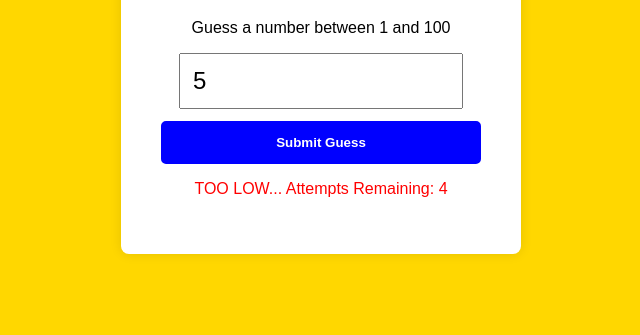
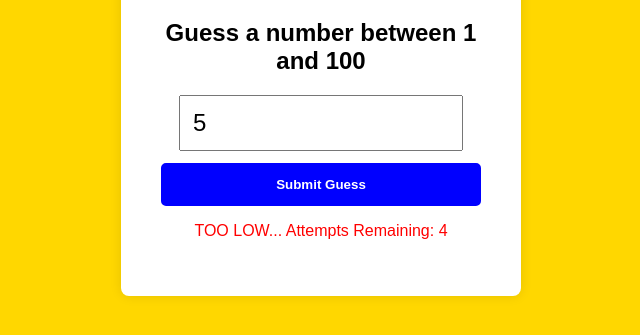
Before and after one commit to agusgugliu/mimo-guessnumber, a plain HTML site: page index.html in a window 1280 px wide. Both pictures are taken after typing "5" into the empty fields and a click on the button "Submit Guess". Shown: the part 109-444 px from the top of the page, without its empty margins (319-959 px from the left). Drawn offline with Linux system fonts and the light colour scheme.

Commit message:
set GAME OVER message when there are no more attempts remaining

```diff
--- a/index.html
+++ b/index.html
@@ -7,7 +7,7 @@
   <body>
     <div class="container">
       <h1>Guessing Game</h1>
-      <p>Guess a number between 1 and 100</p>
+      <h2>Guess a number between 1 and 100</h2>
       <input type="number" id="guess">
       <button onclick="checkGuess()">Submit Guess</button>
       <p id="feedback"></p>
--- a/script.js
+++ b/script.js
@@ -2,7 +2,10 @@ let randomNumber = Math.floor(Math.random() * 100) + 1;
 let attempts = 5;
 
 function checkGuess() {
-    while (attempts > 0) {
+    while (attempts >= 0) {
+        if (attempts === 0) {
+            feedbackElement.innerHTML = "GAME OVER";
+        } else {
             const inputElement = document.getElementById("guess");
             const feedbackElement = document.getElementById("feedback");
             const guess = inputElement.value;
@@ -22,8 +25,6 @@ function checkGuess() {
                 break;
             }
         }
+    }
 
-    if (attempts === 0) {
-        feedbackElement.innerHTML = "GAME OVER";
 }
-}
```
Lines whose indentation alone changed are shown as unchanged.
